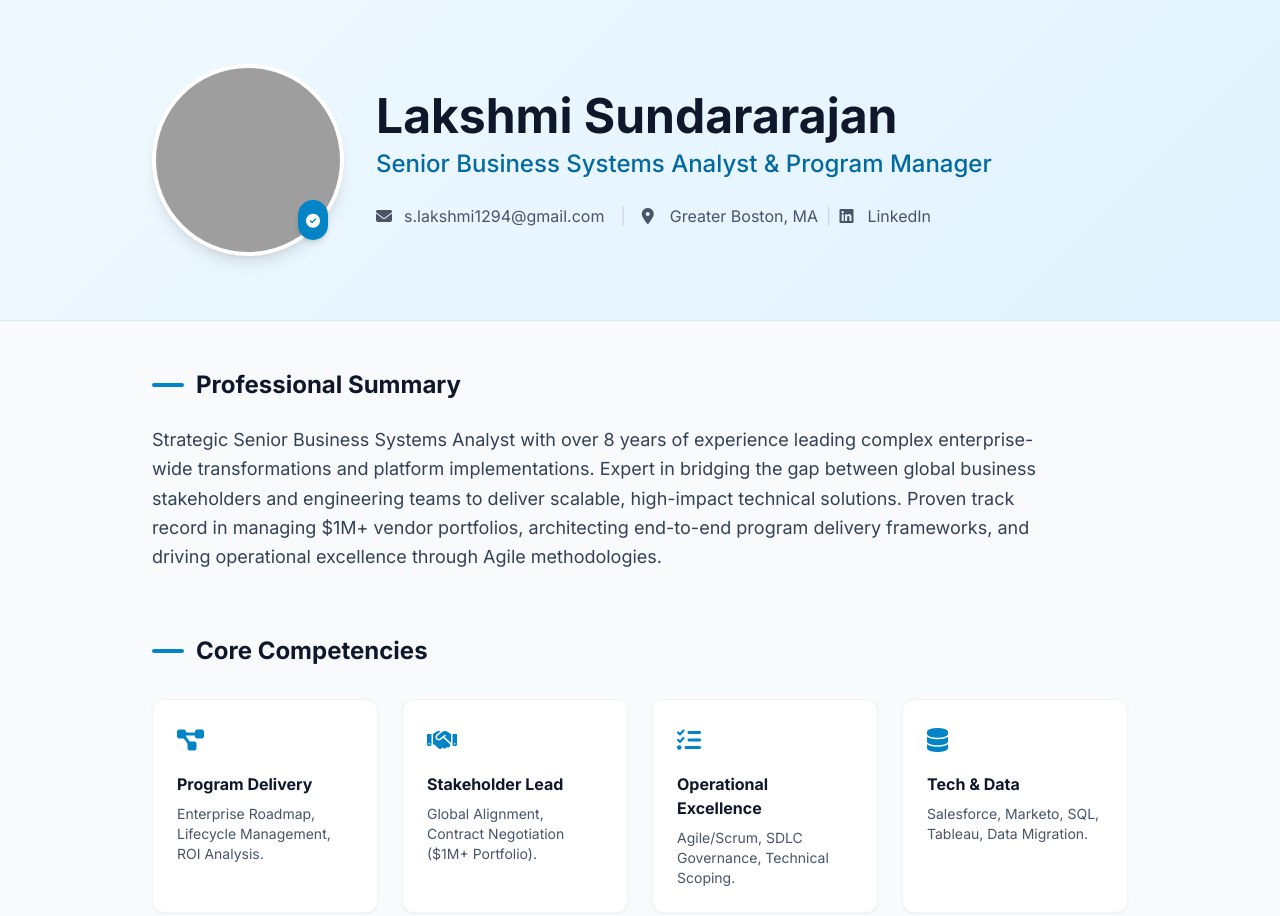
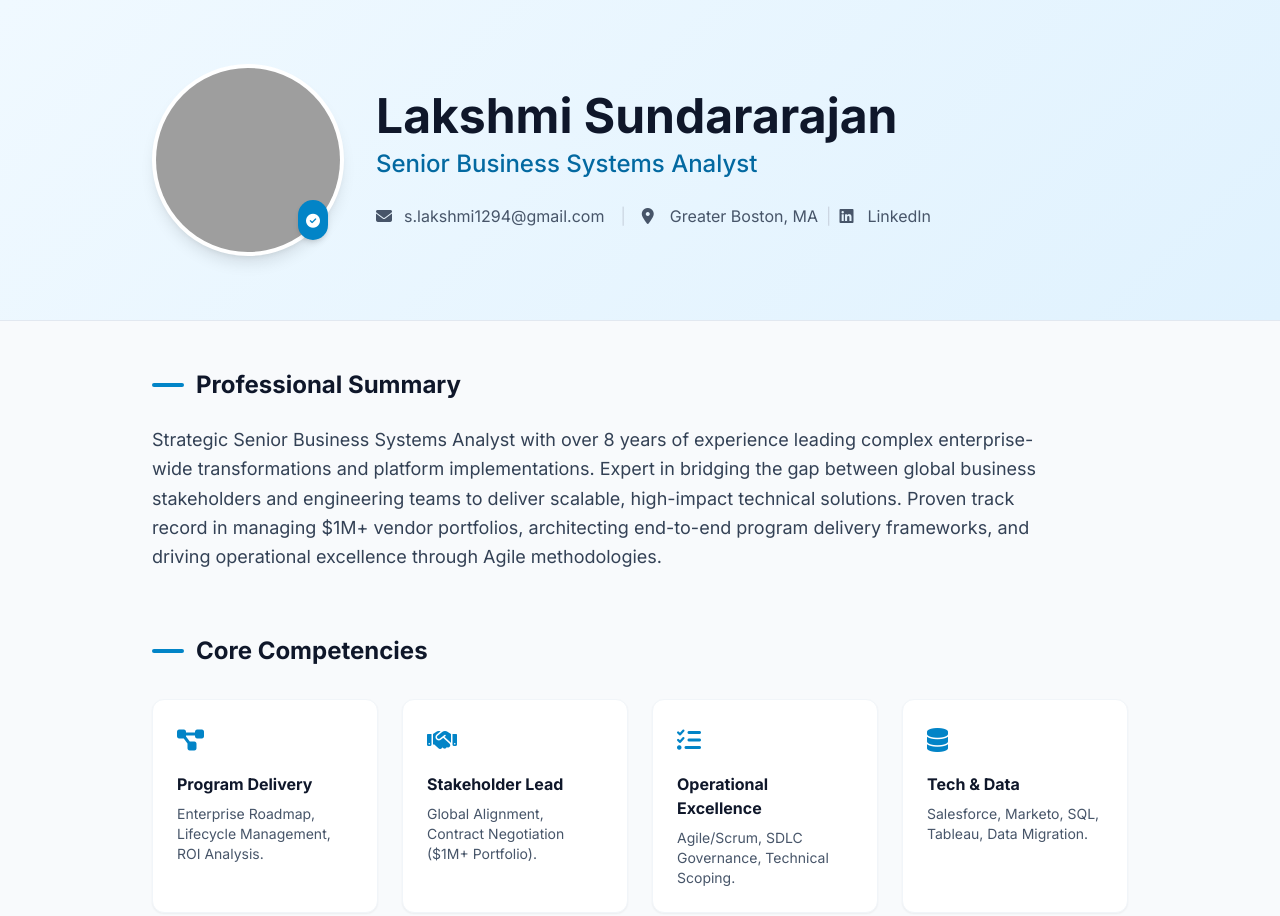
Before and after one commit to lsundar1203/lakshmisundararajan.github.io-, a plain HTML site: page index.html in a window 1280 px wide. Shown: the top 916 px of the page. Drawn offline with nearby package versions, Linux system fonts and the light colour scheme; grey boxes are pictures that could not be loaded.

Commit message:
Update title to Senior Business Systems Analyst

```diff
--- a/index.html
+++ b/index.html
@@ -29,7 +29,7 @@
             </div>
             <div class="text-center md:text-left flex-1">
                 <h1 class="text-4xl md:text-5xl font-bold text-slate-900 mb-2">Lakshmi Sundararajan</h1>
-                <p class="text-xl md:text-2xl font-medium text-sky-700 mb-6">Senior Business Systems Analyst & Program Manager</p>
+                <p class="text-xl md:text-2xl font-medium text-sky-700 mb-6">Senior Business Systems Analyst</p>
                 <div class="flex flex-wrap justify-center md:justify-start gap-4 text-slate-600">
                     <a href="mailto:s.lakshmi1294@gmail.com" class="flex items-center gap-2 hover:text-sky-600 transition-colors">
                         <i class="fas fa-envelope w-5"></i> s.lakshmi1294@gmail.com
```
